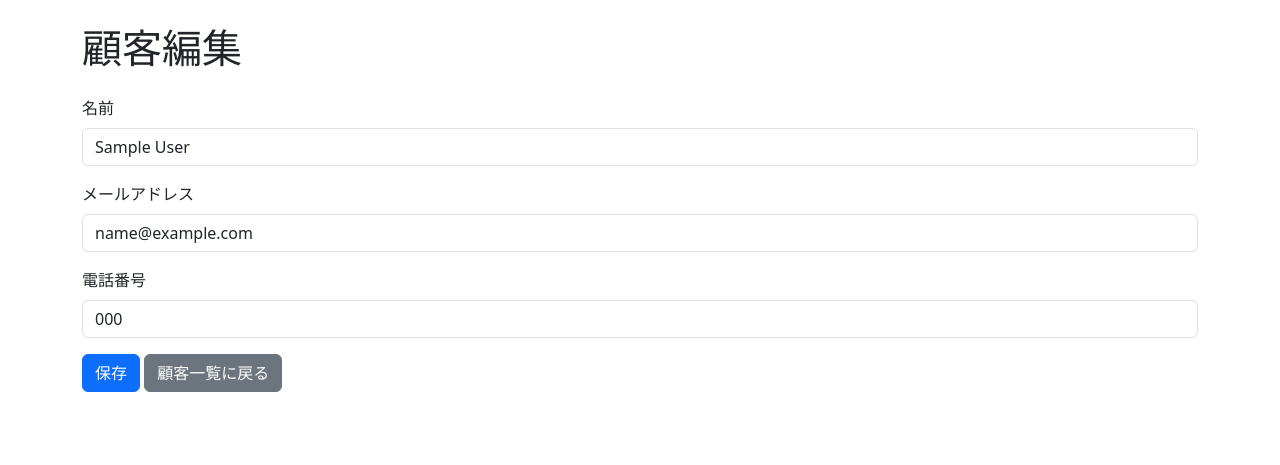
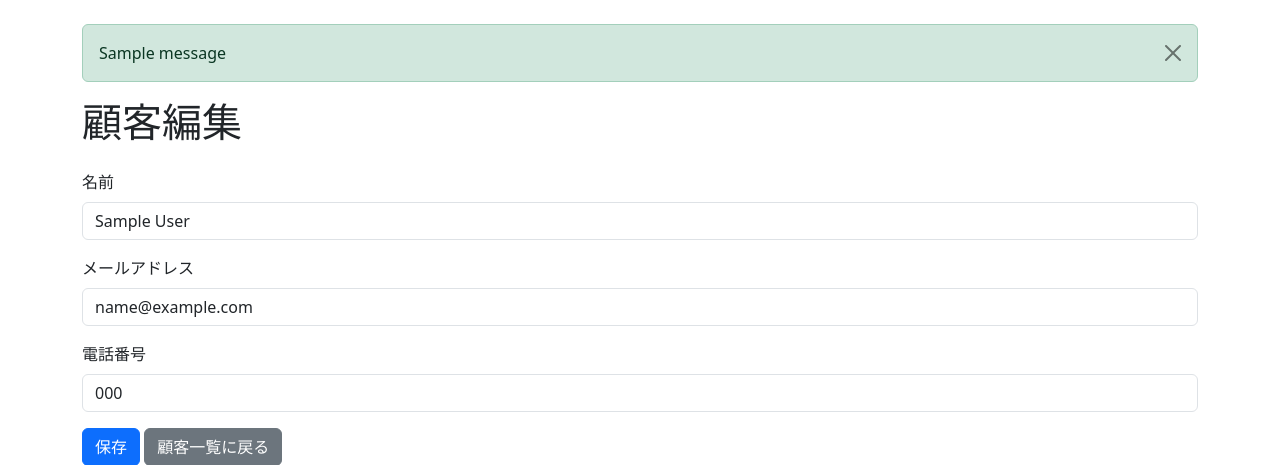
Before and after one commit to sk04237/customer_managementsystem, a Flask app: page /customers/edit/1 in a window 1280 px wide. Shown: the part 56-521 px from the top of the page. Run offline with Flask 3, Linux system fonts and the light colour scheme; tables that the repository leaves empty hold one stand-in row (values such as "Sample post"); one stand-in notice (Sample message) is shown.

Commit message:
Update base.html

```diff
--- a/app/templates/base.html
+++ b/app/templates/base.html
@@ -1,4 +1,4 @@
-<!DO<!DOCTYPE html>
+<!DOCTYPE html>
 <html lang="ja">
 <head>
     <meta charset="UTF-8">
@@ -20,6 +20,18 @@
         </div>
     </nav>
     <div class="container mt-4">
+        {% with messages = get_flashed_messages(with_categories=true) %}
+          {% if messages %}
+            <div class="mt-4">
+              {% for category, message in messages %}
+                <div class="alert alert-{{ category }} alert-dismissible fade show" role="alert">
+                  {{ message }}
+                  <button type="button" class="btn-close" data-bs-dismiss="alert" aria-label="Close"></button>
+                </div>
+              {% endfor %}
+            </div>
+          {% endif %}
+        {% endwith %}
         {% block content %}{% endblock %}
     </div>
 </body>
```
